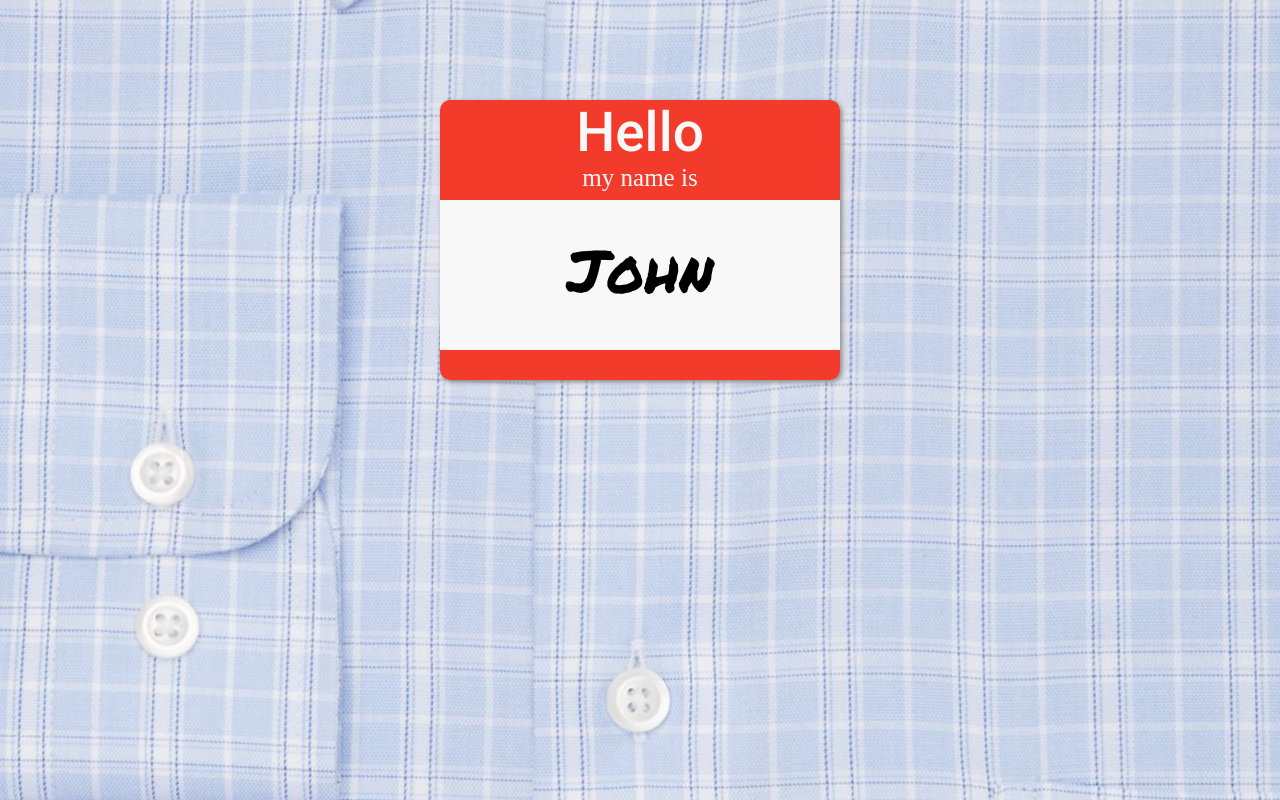
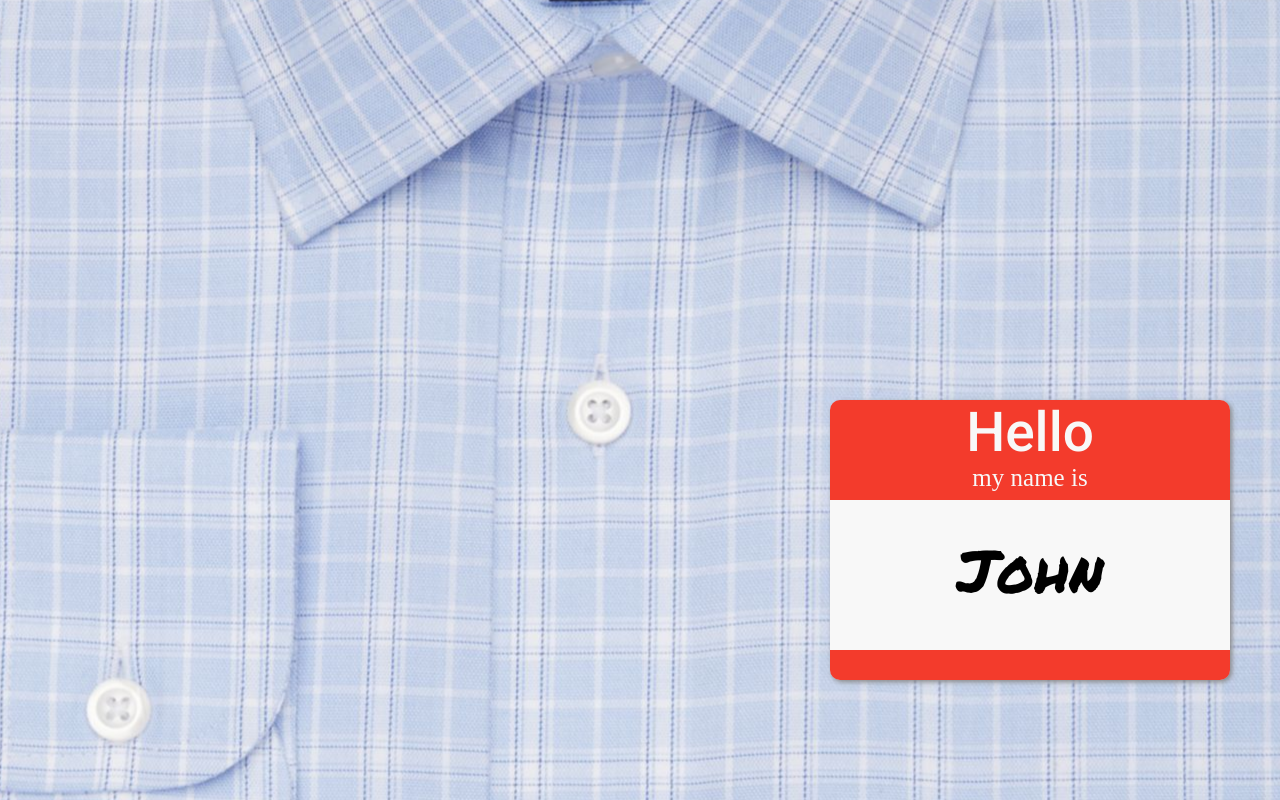
Before and after one commit to JohnnyBEdge/name-card, a plain HTML site: page index.html in a window 1280 px wide. Drawn offline with Linux system fonts and the light colour scheme.

Commit message:
repositioned background image and tag

```diff
--- a/index.css
+++ b/index.css
@@ -5,12 +5,13 @@
 
 body {
     background-image: url(shirt.jpeg);
-    background-position: center;
+    background-position: 65% 30%;
 }
 
 .tag {
-    position: relative;
-    margin: 0 auto;
+    position: absolute;
+    right: 50px;
+    top: 300px;
     width: 400px;
     height: 280px;
     text-align: center;
```
